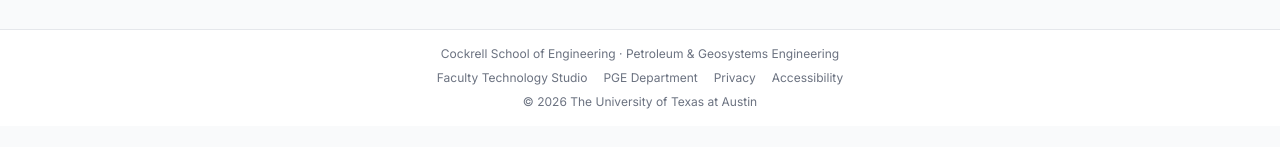
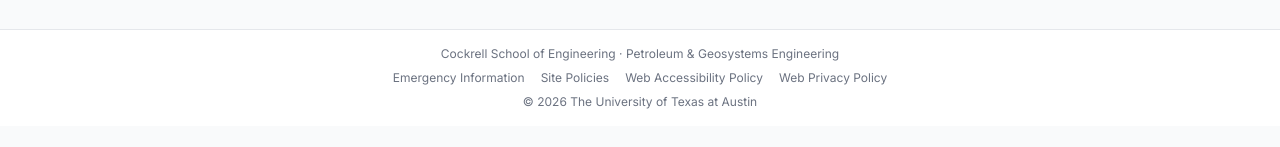
Before and after one commit to mtmangum/shoppge, a Next.js app: page / in a window 1280 px wide. Shown: the part 491-638 px from the top of the page. Built offline with nearby package versions, Linux system fonts and the light colour scheme; no server answers; the database is empty.

Commit message:
Update footer to meet UT standard footer requirements

```diff
--- a/app/layout.tsx
+++ b/app/layout.tsx
@@ -56,13 +56,13 @@ export default async function RootLayout({
             <p className="mb-2">
               <a href="https://cockrell.utexas.edu" className="hover:underline">Cockrell School of Engineering</a>
               {' · '}
-              <a href="https://pge.utexas.edu" className="hover:underline">Petroleum & Geosystems Engineering</a>
+              <a href="https://pge.utexas.edu" className="hover:underline">Petroleum &amp; Geosystems Engineering</a>
             </p>
-            <div className="space-x-4">
-              <a href="https://cockrell.utexas.edu/about/faculty/faculty-technology-studio/" className="hover:underline">Faculty Technology Studio</a>
-              <a href="http://www.pge.utexas.edu/" className="hover:underline">PGE Department</a>
-              <a href="http://www.utexas.edu/policies/privacy/" className="hover:underline">Privacy</a>
-              <a href="http://www.utexas.edu/disability" className="hover:underline">Accessibility</a>
+            <div className="flex flex-wrap justify-center gap-x-4 gap-y-1">
+              <a href="https://emergency.utexas.edu/" className="hover:underline">Emergency Information</a>
+              <a href="https://www.utexas.edu/site-policies" className="hover:underline">Site Policies</a>
+              <a href="http://www.utexas.edu/web-accessibility-policy" className="hover:underline">Web Accessibility Policy</a>
+              <a href="http://www.utexas.edu/web-privacy-policy" className="hover:underline">Web Privacy Policy</a>
             </div>
             <p className="mt-2">&copy; {new Date().getFullYear()} <a href="https://www.utexas.edu" className="hover:underline">The University of Texas at Austin</a></p>
           </footer>
```
Also changed, not shown: 1 other file (tests, documents, lock files or other folders).
